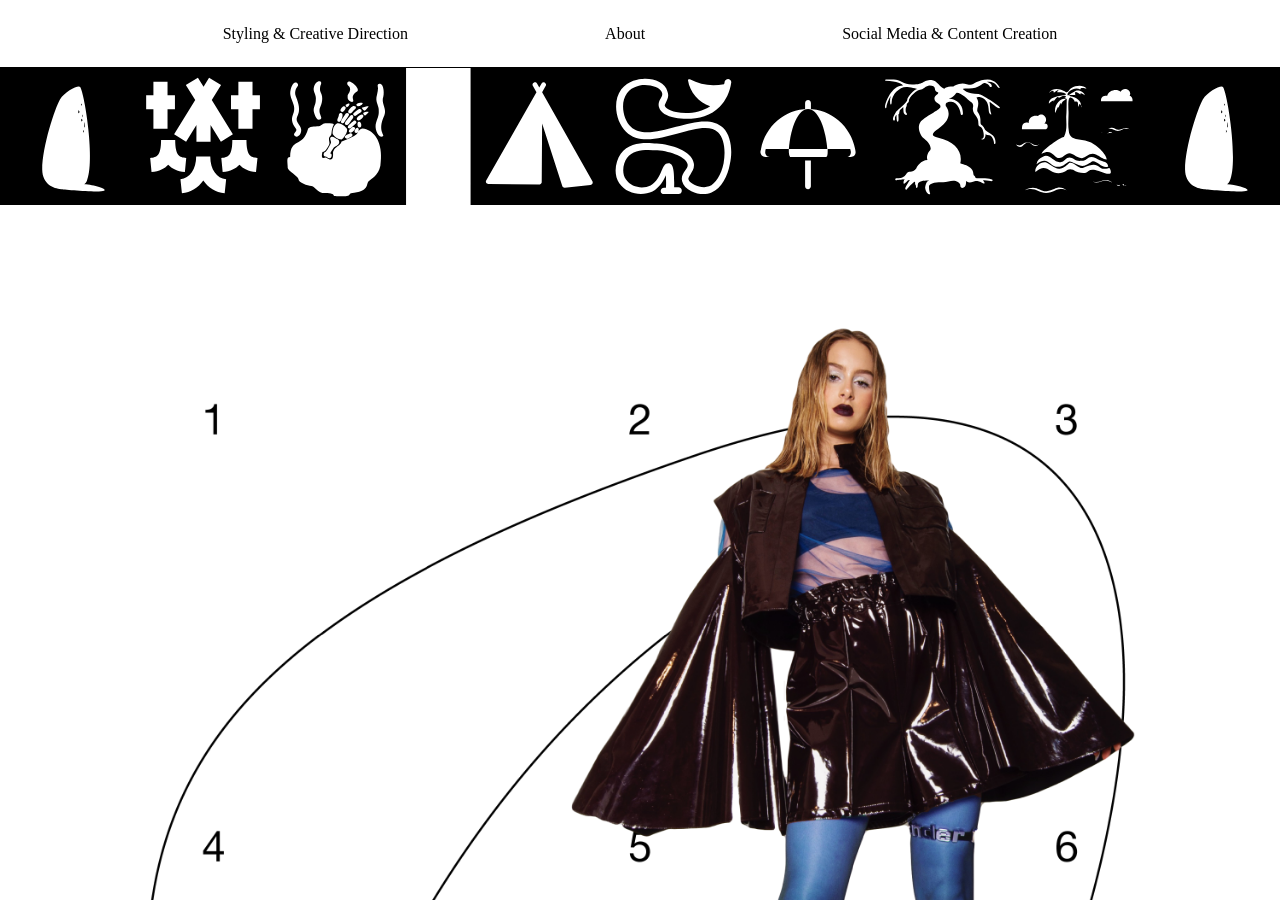
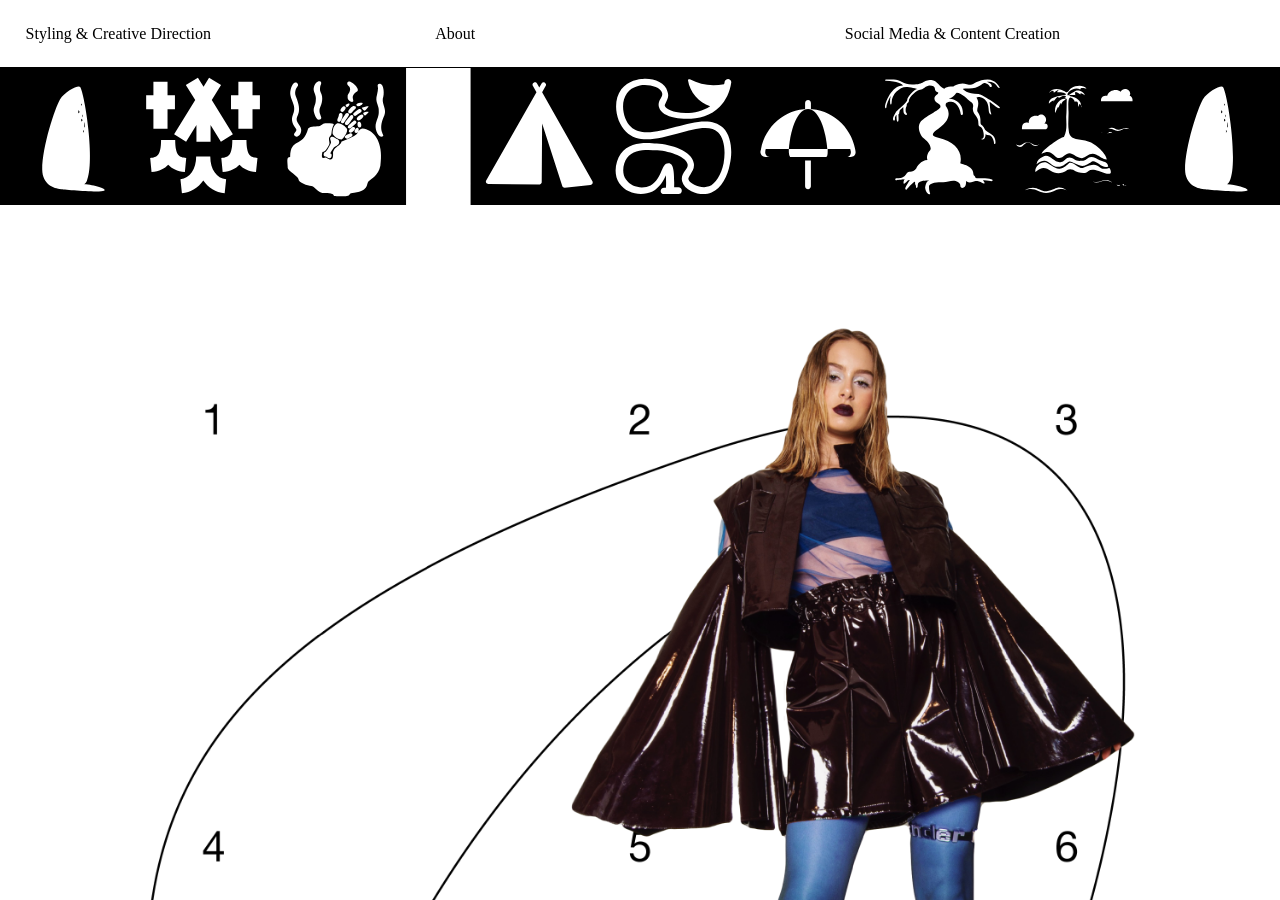
Before and after one commit to basharalidreesi/lab, a Jekyll site: the page built from index.md, in a window 1280 px wide and 900 px high. Built offline with Jekyll 4.4.1, drawn with Linux system fonts in a browser that asks for light colours.

Commit message:
Update default.html

```diff
--- a/_layouts/default.html
+++ b/_layouts/default.html
@@ -38,7 +38,7 @@
 					{%- assign sorted = (site.pages | sort: 'navigation_list_item_order') -%}
 					{%- for item in sorted -%}
 						{%- if item.is_navigation_list_item == true -%}
-							<li class="navigation_list_wrapper-navigation_list_item {%- if item.url == page.url -%}--active_navigation_list_item{%- endif -%} --text_align_center">
+							<li class="navigation_list_wrapper-navigation_list_item {%- if item.url == page.url -%}--active_navigation_list_item{%- endif -%}">
 								<a class="--anchor_styling" href="{{- item.url -}}">
 									{{- item.title -}}
 								</a>
```
